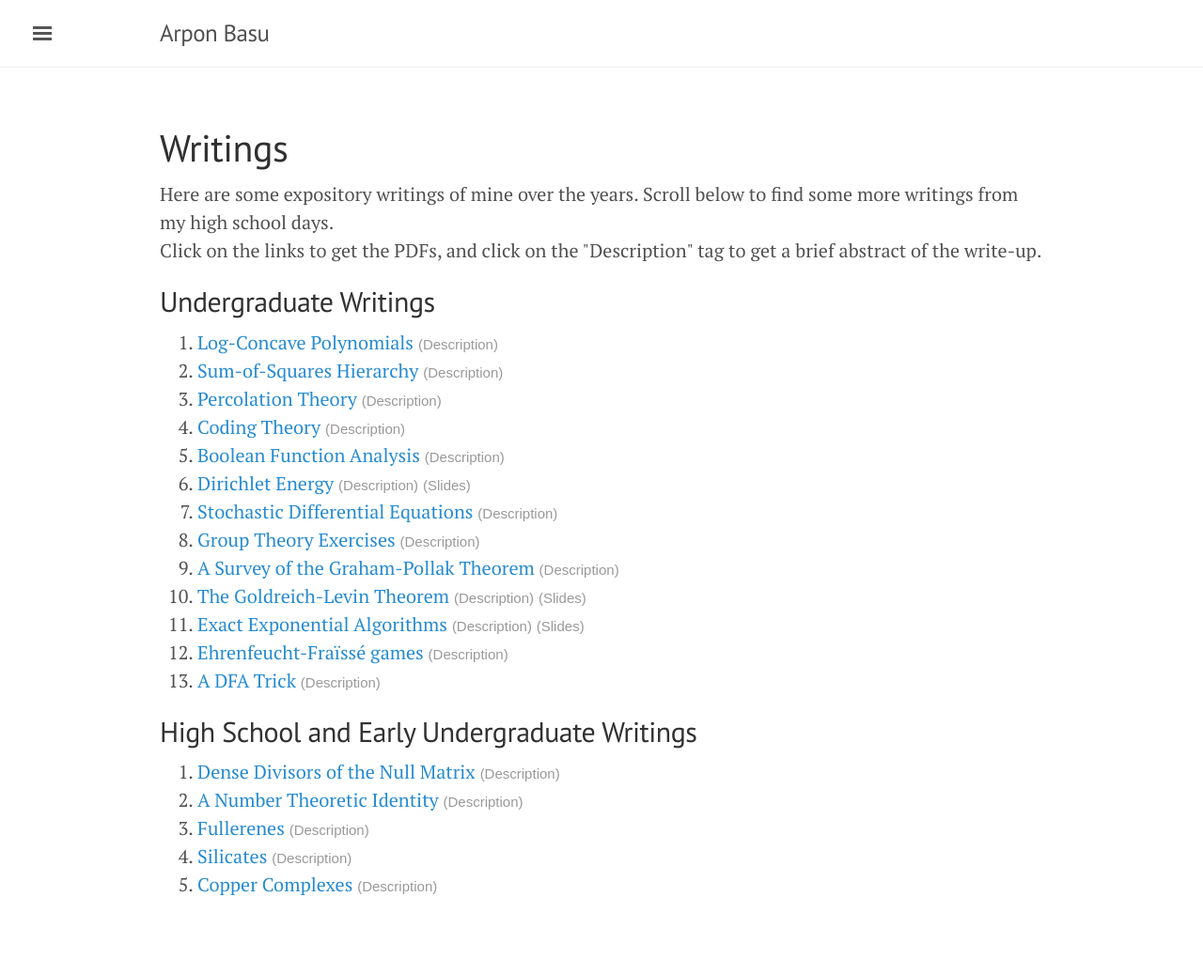
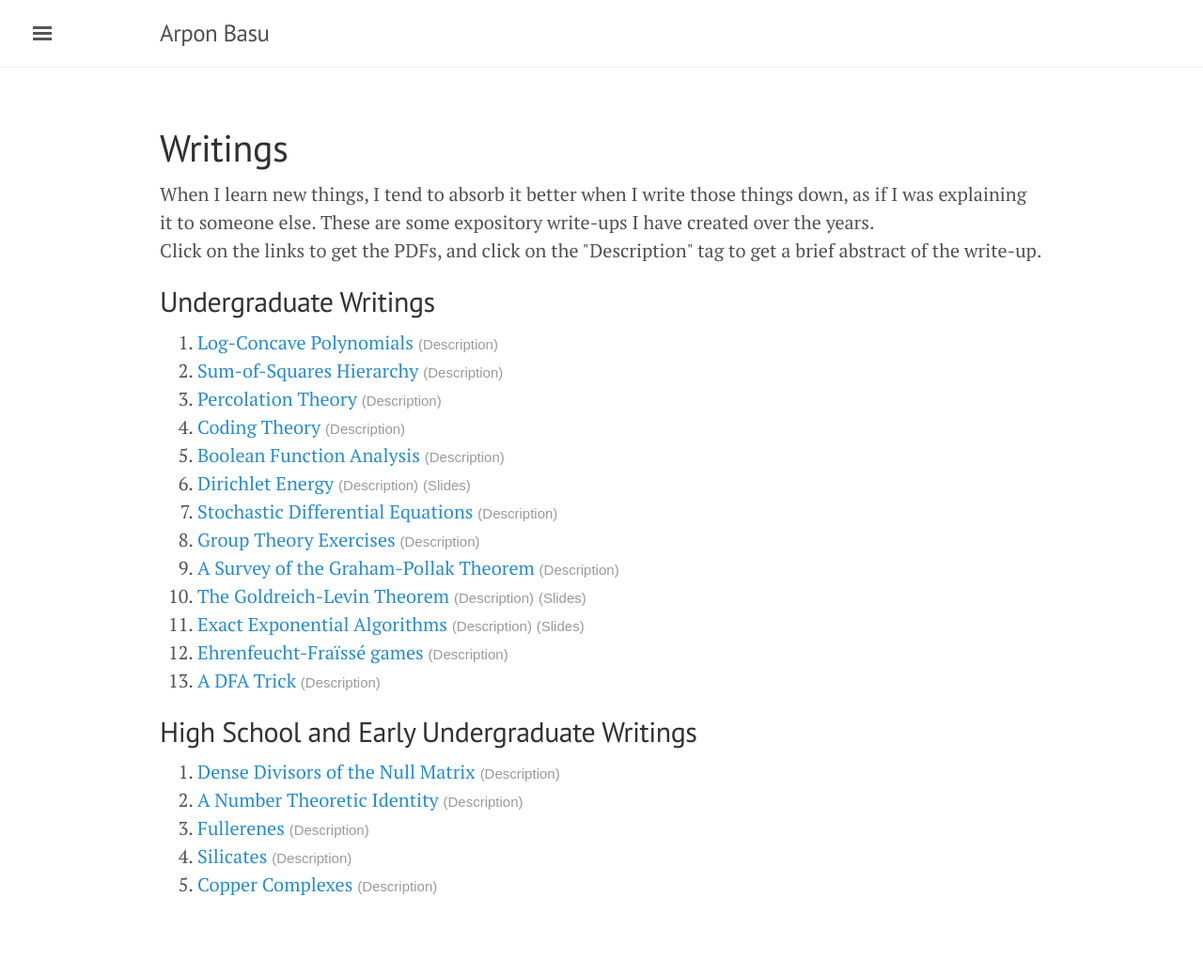
Before and after one commit to rugiarindam/rugiarindam.github.io, a Jekyll site: the page built from notes.html, in a window 1280 px wide. Shown: the whole page at 94% size. Built offline with Jekyll 4.4.1, drawn with Linux system fonts in a browser that asks for light colours; nearby versions of some CDN libraries.

Commit message:
new feature

```diff
--- a/notes.html
+++ b/notes.html
@@ -2,7 +2,7 @@
 layout: page
 title: Writings
 ---
-Here are some expository writings of mine over the years. Scroll below to find some more writings from my high school days.<br>
+When I learn new things, I tend to absorb it better when I write those things down, as if I was explaining it to someone else. These are some expository write-ups I have created over the years.<br>
 Click on the links to get the PDFs, and click on the "Description" tag to get a brief abstract of the write-up.
 
 <h2>Undergraduate Writings</h2>
```
